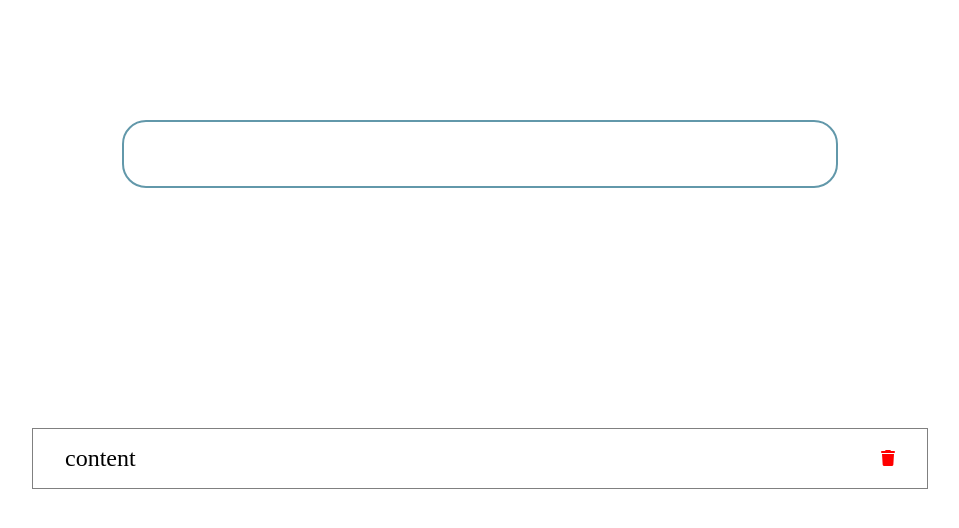
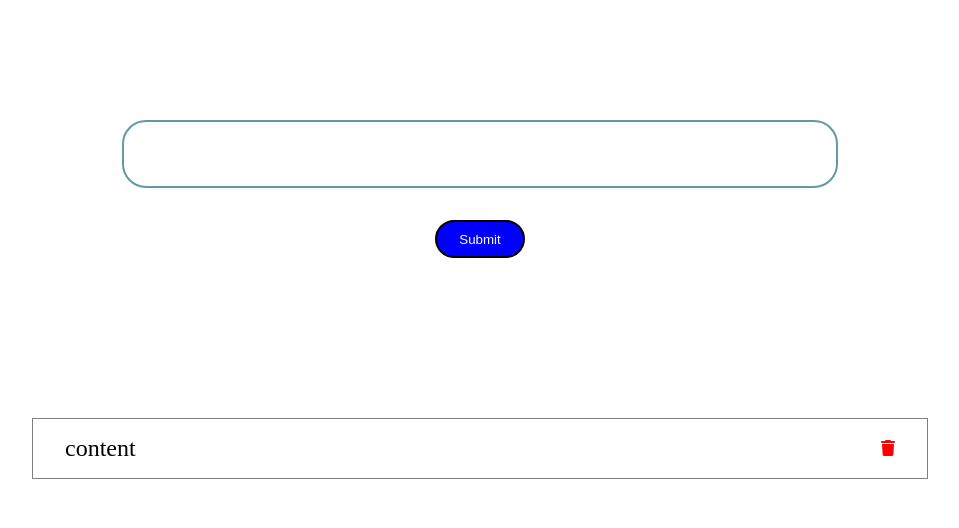
Before and after one commit to FedericoPiazzolla/vue-todolist, a plain HTML site: page index.html in a window 1280 px wide. Shown: the whole page, without its empty margins (160-1119 px from the left). Drawn offline with nearby package versions, Linux system fonts and the light colour scheme.

Commit message:
add: btn in inputs

```diff
--- a/css/style.css
+++ b/css/style.css
@@ -12,7 +12,18 @@
 /* INPUTS */
 .inputs {
   display: flex;
-  justify-content: center;
+  flex-direction: column;
+  align-items: center;
+}
+
+.inputs > button {
+  margin: 2rem 0;
+  padding: .6rem 1.4rem;
+  border-radius: 2rem;
+  border: none;
+  border: 2px solid black;
+  background-color: blue;
+  color: white;
 }
 
 #toDoIn {
@@ -30,7 +41,7 @@
   /* OUTPUTS */
 .list-group {
   list-style-type: none;
-  margin-top: 15rem;
+  margin-top: 8rem;
 }
 
 .list-group > li {
--- a/index.html
+++ b/index.html
@@ -22,6 +22,8 @@
       <div class="inputs">
         <label for="toDoIn"></label>
         <input id="toDoIn" type="text">
+
+        <button>Submit</button>
       </div>
       <!-- /Input -->
 
```
